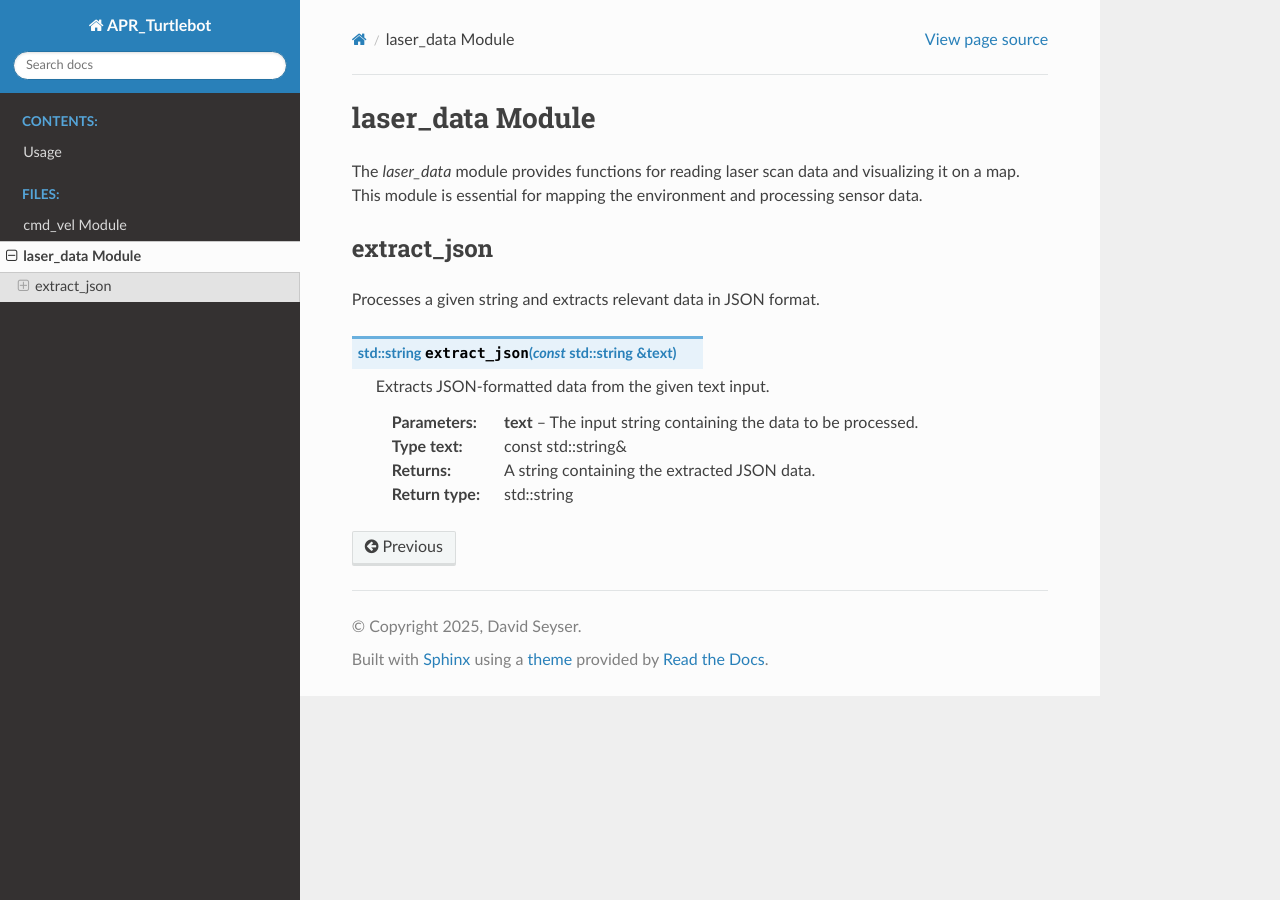
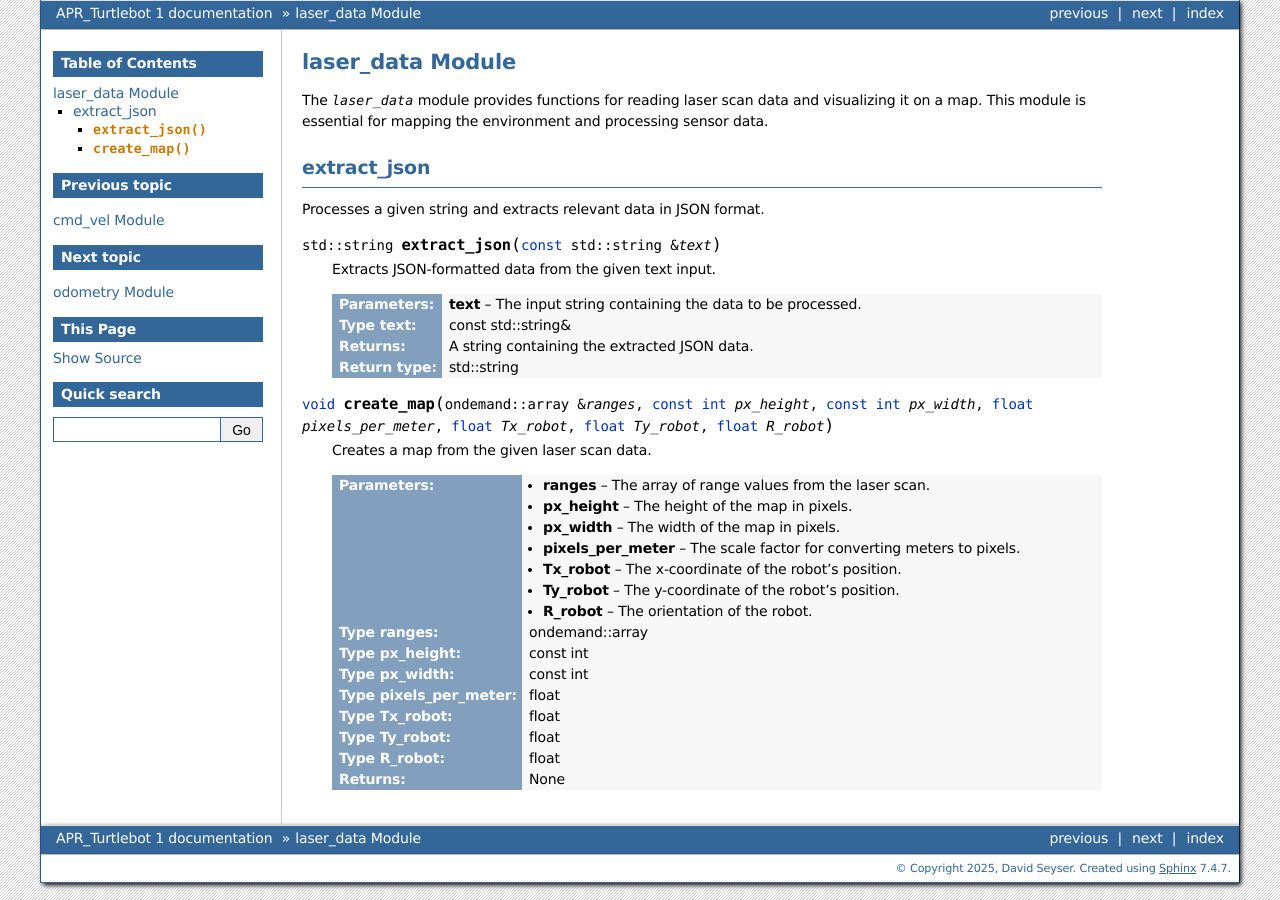
Before and after one commit to DavidSeyserGit/ARP_Turtlebot, a Sphinx documentation site: the page built from docs/source/laser_data.rst, in a window 1280 px wide. Built offline with Sphinx 7.4.7, drawn with Linux system fonts in a browser that asks for light colours.

Commit message:
added documentation for odom

```diff
--- a/docs/source/conf.py
+++ b/docs/source/conf.py
@@ -28,5 +28,5 @@ exclude_patterns = []
 # -- Options for HTML output -------------------------------------------------
 # https://www.sphinx-doc.org/en/master/usage/configuration.html#options-for-html-output
 
-html_theme = 'sphinx_rtd_theme'
+html_theme = 'bizstyle'
 html_static_path = ['_static']
--- a/docs/source/index.rst
+++ b/docs/source/index.rst
@@ -20,6 +20,7 @@ Contents
 
    cmd_vel
    laser_data
+   odom
 
 .. note::
 
--- a/docs/source/laser_data.rst
+++ b/docs/source/laser_data.rst
@@ -15,3 +15,23 @@ Processes a given string and extracts relevant data in JSON format.
    :type text: const std::string&
    :return: A string containing the extracted JSON data.
    :return type: std::string
+
+.. cpp:function:: void create_map(ondemand::array &ranges, const int px_height, const int px_width, float pixels_per_meter, float Tx_robot, float Ty_robot, float R_robot)
+
+   Creates a map from the given laser scan data.
+
+   :param ranges: The array of range values from the laser scan.
+   :type ranges: ondemand::array
+   :param px_height: The height of the map in pixels.
+   :type px_height: const int
+   :param px_width: The width of the map in pixels.
+   :type px_width: const int
+   :param pixels_per_meter: The scale factor for converting meters to pixels.
+   :type pixels_per_meter: float
+   :param Tx_robot: The x-coordinate of the robot's position.
+   :type Tx_robot: float
+   :param Ty_robot: The y-coordinate of the robot's position.
+   :type Ty_robot: float
+   :param R_robot: The orientation of the robot.
+   :type R_robot: float
+   :return: None
```
Also changed, not shown: docs/source/odom.rst (added, +66 -0 lines).
